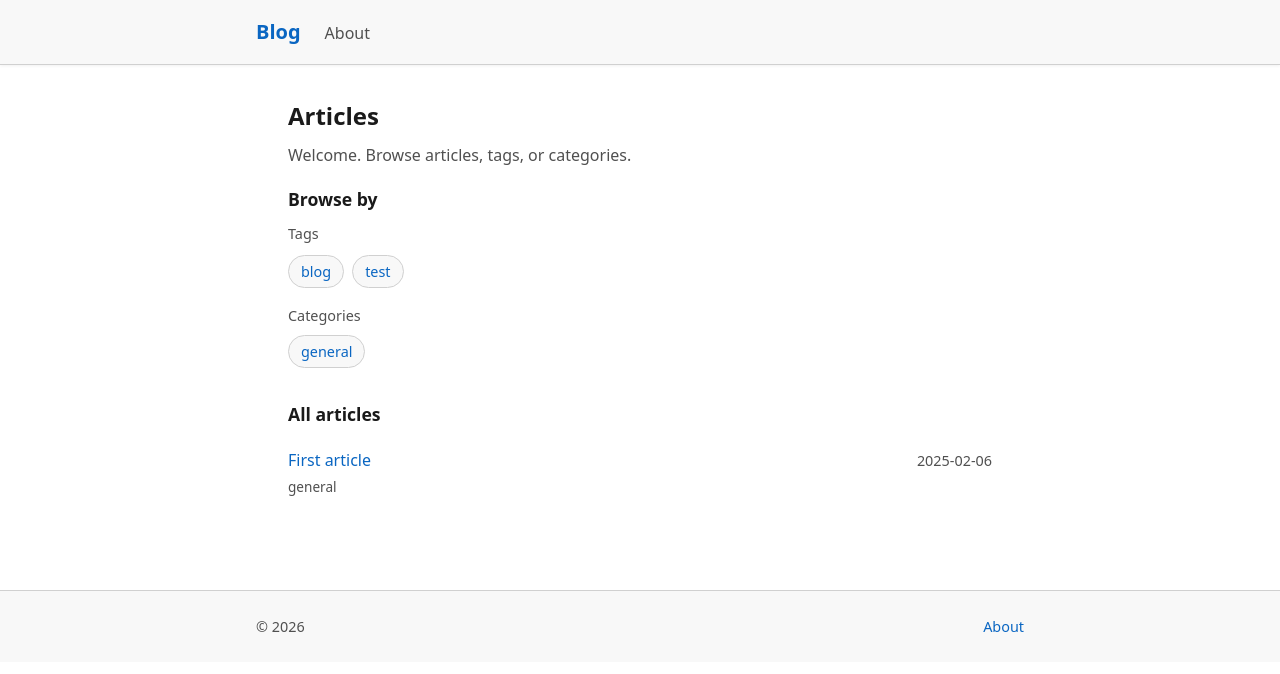
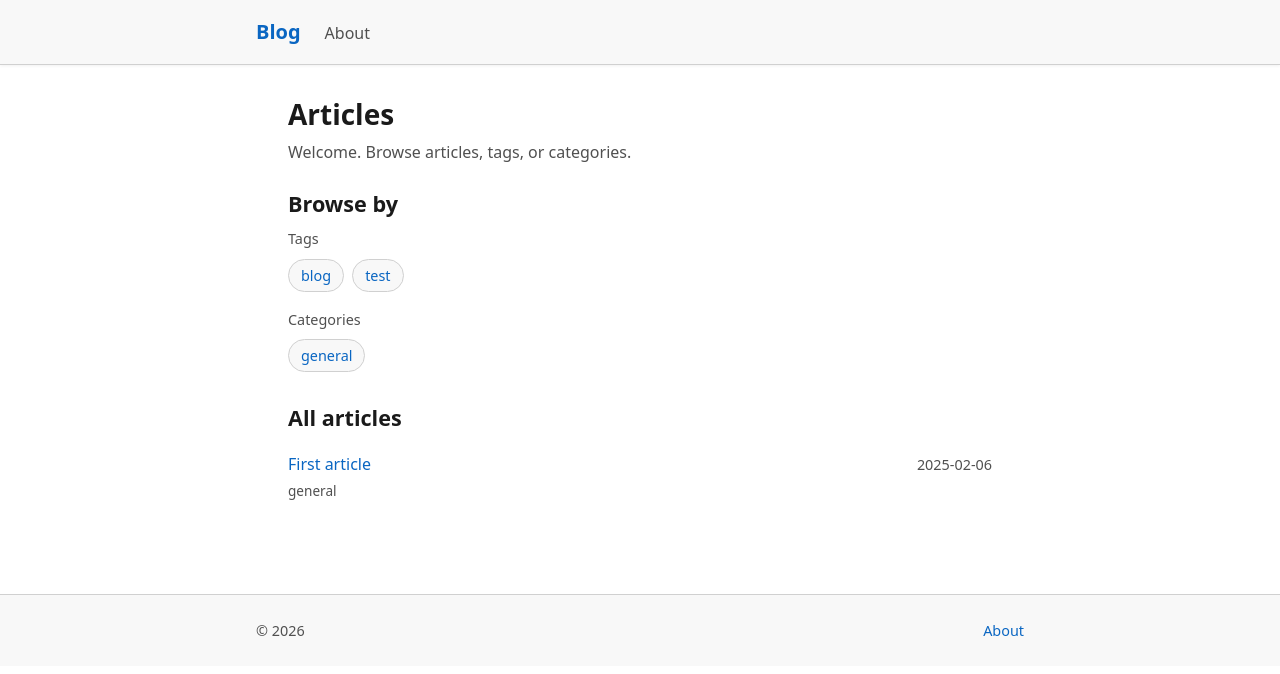
Before and after one commit to jbressand34/blog, a Next.js app: page / in a window 1280 px wide. Shown: the top 674 px of the page. Built offline with nearby package versions, Linux system fonts and the light colour scheme.

Commit message:
Added: typography and lisibility

```diff
--- a/app/articles/[slug]/page.tsx
+++ b/app/articles/[slug]/page.tsx
@@ -19,7 +19,7 @@ export default function ArticlePage({ params }: Props) {
   const { category, tags } = article.meta;
 
   return (
-    <main style={{ padding: "0 2rem 2rem", maxWidth: "48rem", margin: "0 auto" }}>
+    <main className="reading-width">
       <article>
         <h1>{article.meta.title}</h1>
         <div className="article-meta">
--- a/app/categories/[category]/page.tsx
+++ b/app/categories/[category]/page.tsx
@@ -18,13 +18,11 @@ export default function CategoryPage({ params }: Props) {
   if (articles.length === 0) notFound();
 
   return (
-    <main style={{ padding: "0 2rem 2rem", maxWidth: "48rem", margin: "0 auto" }}>
+    <main className="reading-width">
       <p style={{ marginBottom: "1rem" }}>
         <Link href="/">← Back to blog</Link>
       </p>
-      <h1 style={{ fontSize: "1.5rem", marginBottom: "0.5rem" }}>
-        Category: {category}
-      </h1>
+      <h1>Category: {category}</h1>
       <p className="text-muted" style={{ marginBottom: "1rem" }}>
         {articles.length} article{articles.length > 1 ? "s" : ""}.
       </p>
--- a/app/globals.css
+++ b/app/globals.css
@@ -11,15 +11,75 @@
   --color-bg-subtle: #f8f8f8;
   --color-link: #0a66c2;
   --color-link-hover: #004182;
+  --reading-width: 48rem;
+  --font-sans: system-ui, -apple-system, BlinkMacSystemFont, "Segoe UI", sans-serif;
+  --font-reading: Georgia, "Times New Roman", Times, serif;
 }
 
 html,
 body {
   max-width: 100vw;
   min-height: 100vh;
-  font-family: system-ui, -apple-system, sans-serif;
+  font-family: var(--font-sans);
   line-height: 1.6;
   color: var(--color-text);
+}
+
+/* Reading width: main content (articles, home, etc.) */
+.reading-width {
+  max-width: var(--reading-width);
+  margin-left: auto;
+  margin-right: auto;
+  padding: 0 2rem 2rem;
+}
+
+/* Heading scale (h1–h6) */
+h1 {
+  font-size: 1.75rem;
+  font-weight: 700;
+  margin-top: 0;
+  margin-bottom: 0.5rem;
+  line-height: 1.25;
+}
+
+h2 {
+  font-size: 1.35rem;
+  font-weight: 600;
+  margin-top: 1.5rem;
+  margin-bottom: 0.5rem;
+  line-height: 1.3;
+}
+
+h3 {
+  font-size: 1.15rem;
+  font-weight: 600;
+  margin-top: 1.25rem;
+  margin-bottom: 0.4rem;
+  line-height: 1.35;
+}
+
+h4 {
+  font-size: 1.05rem;
+  font-weight: 600;
+  margin-top: 1rem;
+  margin-bottom: 0.35rem;
+  line-height: 1.4;
+}
+
+h5 {
+  font-size: 1rem;
+  font-weight: 600;
+  margin-top: 0.75rem;
+  margin-bottom: 0.3rem;
+  line-height: 1.4;
+}
+
+h6 {
+  font-size: 0.95rem;
+  font-weight: 600;
+  margin-top: 0.75rem;
+  margin-bottom: 0.25rem;
+  line-height: 1.45;
 }
 
 a {
@@ -41,10 +101,45 @@ a:focus-visible {
   color: var(--color-text-muted);
 }
 
+/* Prose: article/presentation body — reading font + line-height */
+.prose {
+  font-family: var(--font-reading);
+  line-height: 1.7;
+}
+
 .prose h2 {
-  font-size: 1.25rem;
+  font-size: 1.35rem;
   margin-top: 1.5rem;
   margin-bottom: 0.5rem;
+  line-height: 1.3;
+}
+
+.prose h3 {
+  font-size: 1.15rem;
+  margin-top: 1.25rem;
+  margin-bottom: 0.4rem;
+  line-height: 1.35;
+}
+
+.prose h4 {
+  font-size: 1.05rem;
+  margin-top: 1rem;
+  margin-bottom: 0.35rem;
+  line-height: 1.4;
+}
+
+.prose h5 {
+  font-size: 1rem;
+  margin-top: 0.75rem;
+  margin-bottom: 0.3rem;
+  line-height: 1.4;
+}
+
+.prose h6 {
+  font-size: 0.95rem;
+  margin-top: 0.75rem;
+  margin-bottom: 0.25rem;
+  line-height: 1.45;
 }
 
 .prose p {
--- a/app/page.tsx
+++ b/app/page.tsx
@@ -13,17 +13,15 @@ export default function Home() {
   const categories = getAllCategories();
 
   return (
-    <main style={{ padding: "0 2rem 2rem", maxWidth: "48rem", margin: "0 auto" }}>
-      <h1 style={{ fontSize: "1.5rem", marginBottom: "0.5rem" }}>Articles</h1>
+    <main className="reading-width">
+      <h1>Articles</h1>
       <p className="text-muted" style={{ marginBottom: "1rem" }}>
         Welcome. Browse articles, tags, or categories.
       </p>
 
       {(tags.length > 0 || categories.length > 0) && (
         <section style={{ marginBottom: "2rem" }}>
-          <h2 style={{ fontSize: "1.1rem", marginBottom: "0.5rem" }}>
-            Browse by
-          </h2>
+          <h2>Browse by</h2>
           {tags.length > 0 && (
             <>
               <span style={{ fontSize: "0.9rem", color: "var(--color-text-muted)" }}>Tags</span>
@@ -59,9 +57,7 @@ export default function Home() {
         </section>
       )}
 
-      <h2 style={{ fontSize: "1.1rem", marginBottom: "0.5rem" }}>
-        All articles
-      </h2>
+      <h2>All articles</h2>
       {articles.length === 0 ? (
         <p>No articles yet.</p>
       ) : (
--- a/app/presentation/page.tsx
+++ b/app/presentation/page.tsx
@@ -7,7 +7,7 @@ export default function PresentationPage() {
 
   if (!presentation) {
     return (
-      <main style={{ padding: "0 2rem 2rem", maxWidth: "48rem", margin: "0 auto" }}>
+      <main className="reading-width">
         <p style={{ marginBottom: "1rem" }}>
           <Link href="/">← Back to blog</Link>
         </p>
@@ -18,7 +18,7 @@ export default function PresentationPage() {
   }
 
   return (
-    <main style={{ padding: "0 2rem 2rem", maxWidth: "48rem", margin: "0 auto" }}>
+    <main className="reading-width">
       <p style={{ marginBottom: "1rem" }}>
         <Link href="/">← Back to blog</Link>
       </p>
--- a/app/tags/[tag]/page.tsx
+++ b/app/tags/[tag]/page.tsx
@@ -18,13 +18,11 @@ export default function TagPage({ params }: Props) {
   if (articles.length === 0) notFound();
 
   return (
-    <main style={{ padding: "0 2rem 2rem", maxWidth: "48rem", margin: "0 auto" }}>
+    <main className="reading-width">
       <p style={{ marginBottom: "1rem" }}>
         <Link href="/">← Back to blog</Link>
       </p>
-      <h1 style={{ fontSize: "1.5rem", marginBottom: "0.5rem" }}>
-        Tag: {tag}
-      </h1>
+      <h1>Tag: {tag}</h1>
       <p className="text-muted" style={{ marginBottom: "1rem" }}>
         {articles.length} article{articles.length > 1 ? "s" : ""}.
       </p>
```
